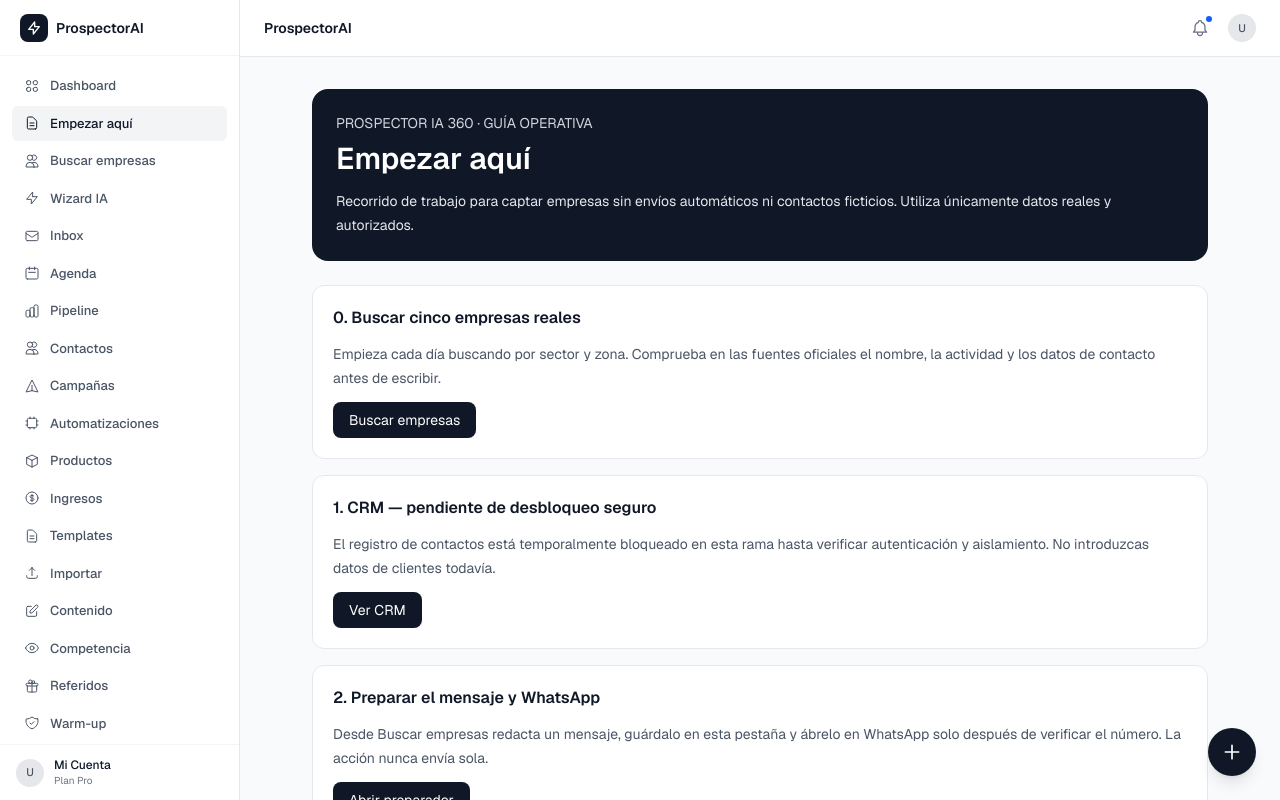
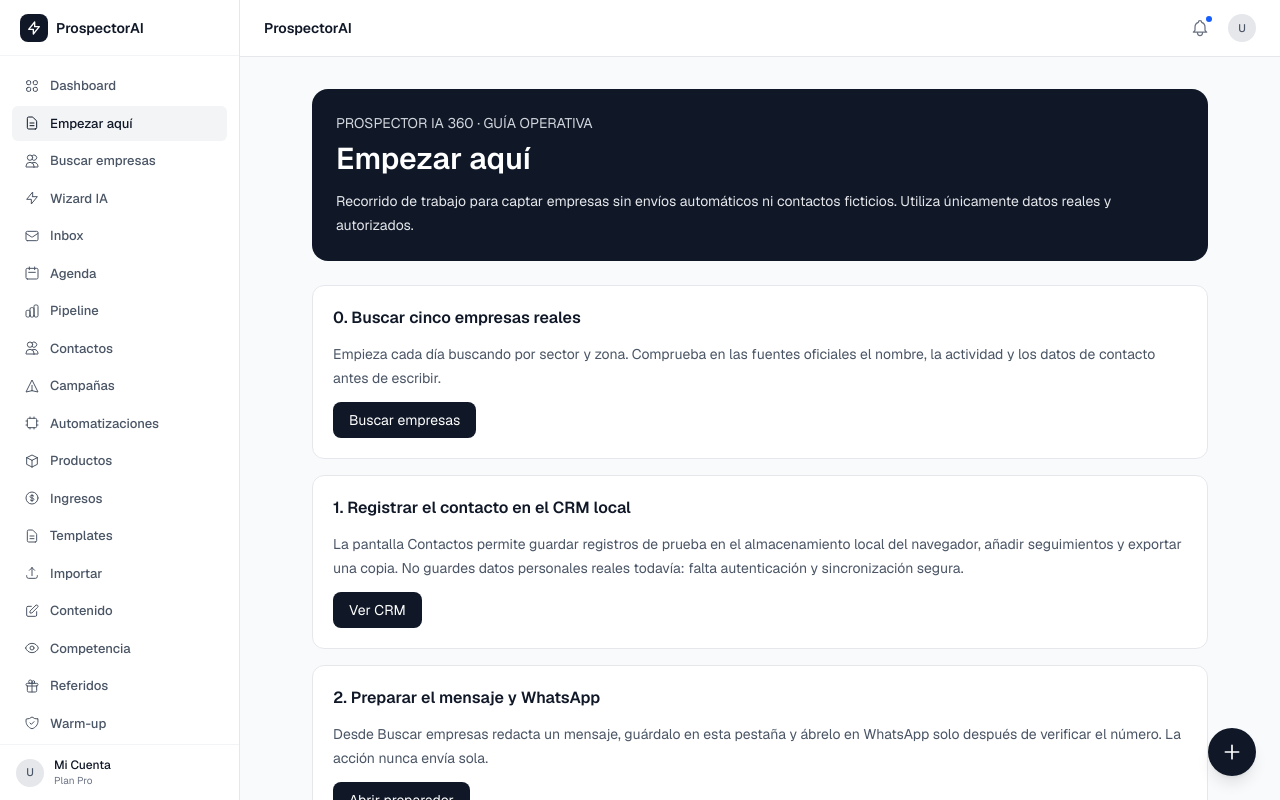
Before and after one commit to kepabilbao67-bot/prospector-AI, a Next.js app: page /empezar in a window 1280 px wide. Built offline with nearby package versions, Linux system fonts and the light colour scheme.

Commit message:
docs: align daily guide with local CRM and follow-up features

```diff
--- a/src/app/(dashboard)/empezar/page.tsx
+++ b/src/app/(dashboard)/empezar/page.tsx
@@ -2,9 +2,9 @@
 
 const steps = [
   { title: "0. Buscar cinco empresas reales", text: "Empieza cada día buscando por sector y zona. Comprueba en las fuentes oficiales el nombre, la actividad y los datos de contacto antes de escribir.", href: "/buscar-empresas", action: "Buscar empresas" },
-  { title: "1. CRM — pendiente de desbloqueo seguro", text: "El registro de contactos está temporalmente bloqueado en esta rama hasta verificar autenticación y aislamiento. No introduzcas datos de clientes todavía.", href: "/contacts", action: "Ver CRM" },
+  { title: "1. Registrar el contacto en el CRM local", text: "La pantalla Contactos permite guardar registros de prueba en el almacenamiento local del navegador, añadir seguimientos y exportar una copia. No guardes datos personales reales todavía: falta autenticación y sincronización segura.", href: "/contacts", action: "Ver CRM" },
   { title: "2. Preparar el mensaje y WhatsApp", text: "Desde Buscar empresas redacta un mensaje, guárdalo en esta pestaña y ábrelo en WhatsApp solo después de verificar el número. La acción nunca envía sola.", href: "/buscar-empresas", action: "Abrir preparador" },
-  { title: "3. Organizar la oportunidad", text: "Clasifica los contactos y revisa el Pipeline. Mantén las campañas en borrador hasta comprobar destinatarios y consentimiento.", href: "/pipeline", action: "Ver oportunidades" },
+  { title: "3. Revisar seguimientos cada día", text: "Consulta los seguimientos de hoy y los vencidos desde Contactos; actualiza el estado y la fecha después de cada gestión. Las automatizaciones externas todavía no están conectadas.", href: "/contacts", action: "Ver seguimientos" },
 ];
 
 export default function EmpezarPage() {
```
